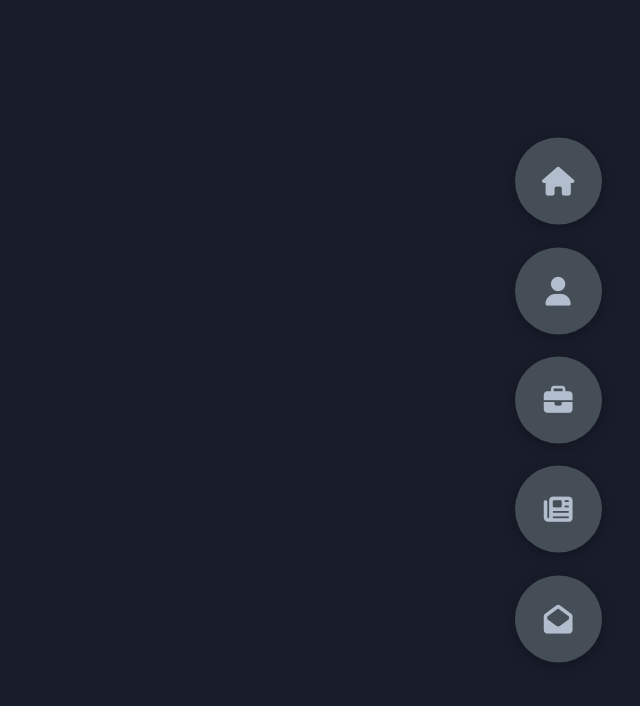
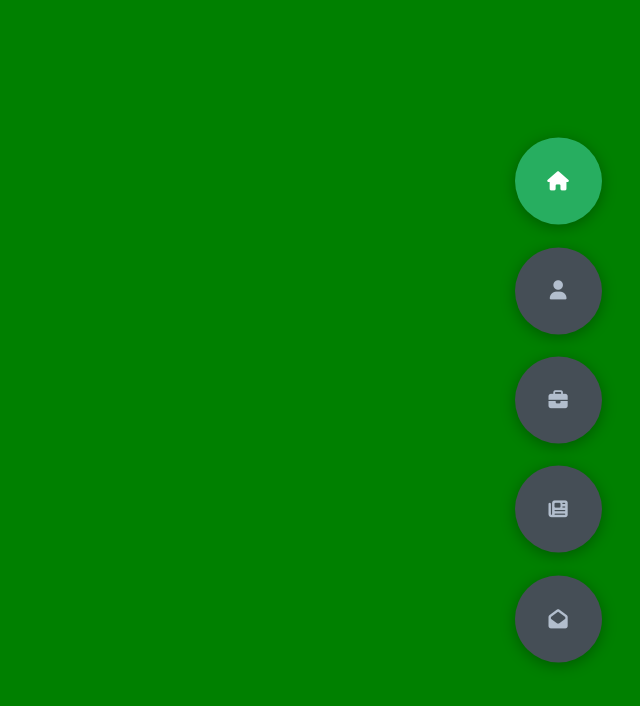
Before and after one commit to pm2dev/automatic-octo-memory, a plain HTML site: page index.html in a window 1280 px wide. Both pictures are taken after a click on the element 1198 px from the left and 181 px from the top of the page. Shown: the whole page, without its empty margins (640-1280 px from the left). Drawn offline with Linux system fonts and the light colour scheme.

Commit message:
added ability to switch between sections

```diff
--- /dev/null
+++ b/app.js
@@ -0,0 +1,57 @@
+const sections = document.querySelectorAll('.section');
+const sectBtns = document.querySelectorAll('.controls');
+const secBtn = document.querySelectorAll('.control');
+const allSections = document.querySelector('.main-content');
+
+// row 7-15 are the example from the tutorial
+// function PageTransitions(){
+//     for(let i = 0; i < secBtn.length; i++){
+//         secBtn[i].addEventListener('click', () => {
+//             let currentBtn = document.querySelectorAll('.active-btn');
+//             currentBtn[0].classList = currentBtn[0].className.replace('active-btn', '');
+//             this.className += 'active-btn'
+//         })
+//     }
+// }
+
+function PageTransitions(){
+    // Iterate over the secBtn elements.
+    for(let i = 0; i < secBtn.length; i++){
+      // Add an event listener to each secBtn element.
+      secBtn[i].addEventListener('click', function() {
+        // Get the current active button.
+        let currentBtn = document.querySelectorAll('.active-btn');
+        // Remove the active-btn class from the current active button.
+        currentBtn[0].className = currentBtn[0].className.replace('active-btn', '');
+        // Add the active-btn class to the button that was clicked.
+        this.className += 'active-btn';
+      })
+    }
+
+    // Sections Active class
+    allSections.addEventListener('click', (e) =>{
+      const id = e.target.dataset.id;
+      if(id){
+        // remove selected from other buttons
+        sectBtns.forEach((btn) => {
+          btn.classList.remove('active')
+        })
+        e.target.classList.add('active')
+
+        // hide other sections
+        sections.forEach((section) => {
+          section.classList.remove('active')
+        })
+
+        const element = document.getElementById(id);
+        element.classList.add('active');
+      }
+    })
+
+    // allSections.addEventListener('click', (e) => {
+    //   console.log(e.target);
+    // })
+  }
+
+
+PageTransitions();
--- a/index.html
+++ b/index.html
@@ -14,21 +14,23 @@
     <script src="https://kit.fontawesome.com/1390c1350b.js" crossorigin="anonymous"></script>
 </head>
 <body class="main-content">
-    <header class="section sec1 header active"></header>
+    <header class="section sec1 header active" id="home"></header>
 
     <main>
-        <section class="section sec2 about"></section>
-        <section class="section sec3 portfolio"></section>
-        <section class="section sec4 blogs"></section>
-        <section class="section sec5 contact"></section>
+        <section class="section sec2 about" id="about"></section>
+        <section class="section sec3 portfolio" id="portfolio"></section>
+        <section class="section sec4 blogs" id="blogs"></section>
+        <section class="section sec5 contact" id="contact"></section>
     </main>
 
     <div class="controls">
-        <div class="control control-1 active-btn"><i class="fa-solid fa-house"></i></div>
-        <div class="control control-2 "><i class="fa-solid fa-user"></i></div>
-        <div class="control control-3 "><i class="fa-solid fa-briefcase"></i></div>
-        <div class="control control-4 "><i class="fa-solid fa-newspaper"></i></div>
-        <div class="control control-5 "><i class="fa-solid fa-envelope-open"></i></div>
+        <div class="control control-1 active-btn" data-id="home"><i class="fa-solid fa-house"></i></div>
+        <div class="control control-2 " data-id="about"><i class="fa-solid fa-user"></i></div>
+        <div class="control control-3 " data-id="portfolio"><i class="fa-solid fa-briefcase"></i></div>
+        <div class="control control-4 " data-id="blogs"><i class="fa-solid fa-newspaper"></i></div>
+        <div class="control control-5 " data-id="contact"><i class="fa-solid fa-envelope-open"></i></div>
     </div>
+
+    <script src="app.js"></script>
 </body>
 </html>
--- a/styles/styles.scss
+++ b/styles/styles.scss
@@ -61,26 +61,45 @@ section{
 .sec1{
     display: none;
     transform: translateY(0) scale(1);
+    background-color: green;
 }
 
 .sec2{
     display: none;
     transform: translateY(0) scale(1);
+    background-color: blue;
 }
 
 .sec3{
     display: none;
     transform: translateY(0) scale(1);
+    background-color: purple;
 }
 
 .sec4{
     display: none;
-    transform: translateY(0) scale(1);
+    transform: translateY(0) scaleY(1);
+    background-color: red;
 }
 
 .sec5{
     display: none;
-    transform: translateY(0) scale(1);
+    transform: translateY(0) scaleY(1);
+    background-color: yellow;
+}
+
+.active{
+    display: block;
+    animation: scaleAnim 1s ease-in-out;
+    @keyframes scaleAnim {
+        0%{
+            transform: translateY(-100%) scale(0);
+        }
+        // state 2
+        100%{
+            transform: translateY(0) scale(1);
+        }
+    }
 }
 
 // controls
@@ -93,6 +112,13 @@ section{
     flex-direction: column;
     align-items: center;
     transform: translateY(-50%);
+    .active-btn{
+        background-color: var(--color-secondary) !important; //used the !important keyword here!
+        transition: all .4s ease-in-out;
+        i{
+            color: var(--color-white) !important;
+        }
+    }
     .control{
         padding: 1rem;
         cursor: pointer;
@@ -106,7 +132,7 @@ section{
         margin: .7rem 0;
         box-shadow: var(--box-shadow-1);
         i{
-            font-size: 1.8rem;
+            font-size: 1.2rem;
             color: var(--color-grey2);
             pointer-events: none;
         }
```
Also changed, not shown: styles/styles.css, 1 other file.
